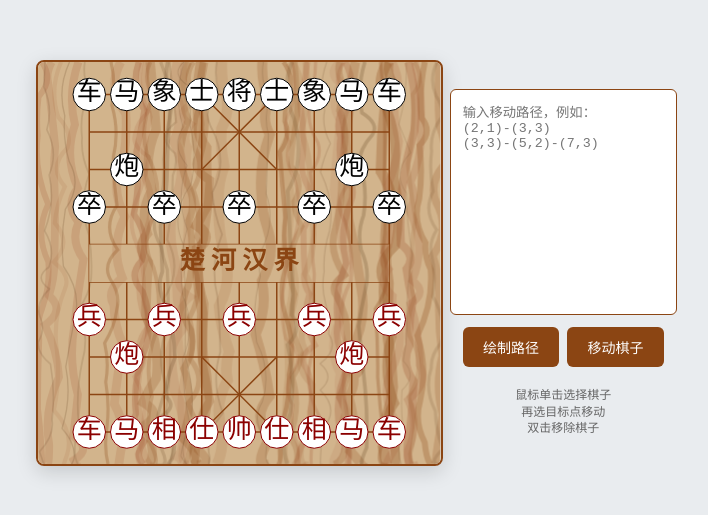
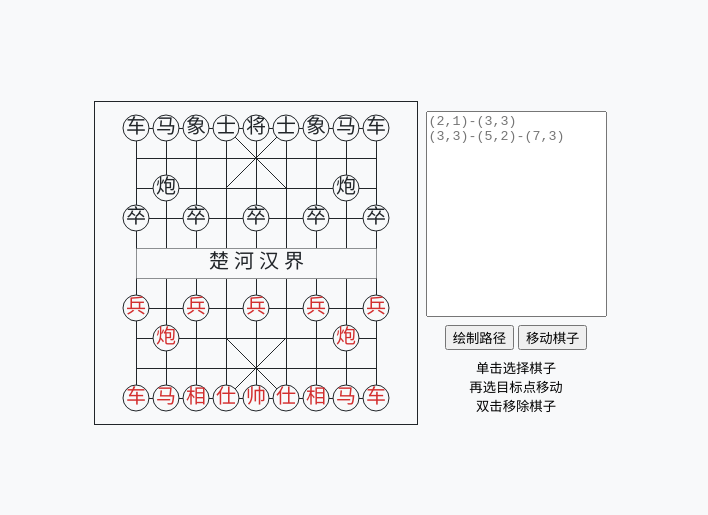
Before and after one commit to lijh8/lijh8.github.io, a plain HTML site: page index.html in a window 1280 px wide. Shown: the part 137-652 px from the top of the page, without its empty margins (290-998 px from the left). Drawn offline with Linux system fonts and the light colour scheme.

Commit message:
Add files via upload

```diff
--- a/index.html
+++ b/index.html
@@ -5,27 +5,41 @@
     <meta charset="UTF-8" />
     <title>中国象棋</title>
     <style>
+        :root {
+            color-scheme: light dark;
+            --bg-color: #f8f9fa;
+            --fg-color: #212529;
+            --red-piece-color: #d32f2f;
+            --path-color: #1565c0;
+        }
+
+        @media (prefers-color-scheme: dark) {
+            :root {
+                --bg-color: #212529;
+                --fg-color: #f8f9fa;
+                --red-piece-color: #ff5252;
+                --path-color: #64b5f6;
+            }
+        }
+
         body {
             align-items: center;
+            background-color: var(--bg-color);
             display: flex;
             flex-direction: column;
             justify-content: center;
+            margin: 0;
             min-height: 100vh;
-            margin: 0;
-            background: #e9ecef;
         }
 
         .container {
             align-items: center;
             display: flex;
-            gap: 20px;
-            padding: 20px;
+            gap: 8px;
         }
 
         #chessboard {
-            border: 2px solid #8B4513;
-            border-radius: 8px;
-            box-shadow: 0 6px 20px rgba(0, 0, 0, 0.15);
+            border: 1px solid var(--fg-color);
             cursor: default;
         }
 
@@ -33,56 +47,13 @@
             align-items: center;
             display: flex;
             flex-direction: column;
-            gap: 12px;
-            min-width: 200px;
+            gap: 8px;
         }
 
         textarea {
             font-family: monospace;
             height: 200px;
-            width: 100%;
             resize: none;
-            border: 1px solid #8B4513;
-            border-radius: 6px;
-            padding: 12px;
-            background: white;
-        }
-
-        .buttons {
-            display: flex;
-            gap: 8px;
-            width: 100%;
-        }
-
-        button {
-            background: #8B4513;
-            color: white;
-            border: none;
-            padding: 10px 16px;
-            border-radius: 6px;
-            cursor: pointer;
-            transition: all 0.2s;
-            flex: 1;
-            font-size: 14px;
-        }
-
-        button:hover {
-            background: #A0522D;
-            transform: translateY(-1px);
-        }
-
-        .instructions {
-            text-align: center;
-            color: #666;
-            font-size: 12px;
-            line-height: 1.4;
-            margin-top: 8px;
-        }
-
-        @media (max-width: 768px) {
-            .container {
-                flex-direction: column;
-            }
         }
     </style>
 </head>
@@ -91,46 +62,35 @@
     <div class="container">
         <svg id="chessboard"></svg>
         <div class="controls">
-            <textarea id="pathInput" placeholder="输入移动路径，例如：&#10;(2,1)-(3,3)&#10;(3,3)-(5,2)-(7,3)"></textarea>
+            <textarea id="pathInput" placeholder="(2,1)-(3,3)&#10;(3,3)-(5,2)-(7,3)"></textarea>
             <div class="buttons">
-                <button onclick="drawPaths()">绘制路径</button>
-                <button onclick="movePieces()">移动棋子</button>
+                <button id="drawPathsBtn">绘制路径</button>
+                <button id="movePiecesBtn">移动棋子</button>
             </div>
-            <div class="instructions">
-                鼠标单击选择棋子<br>
-                再选目标点移动<br>
-                双击移除棋子
+            <div style="text-align: center;">
+                <small>
+                    单击选择棋子<br>
+                    再选目标点移动<br>
+                    双击移除棋子
+                </small>
             </div>
         </div>
     </div>
 
     <script>
-        // 常量配置
+        const PIECE_SIZE = 20;
         const CONFIG = {
             NUM_FILES: 9,
-            NUM_RANKS: 10,
-            FONT_SIZE: 25,
-            COLORS: {
-                WOOD_BASE: '#D2B48C',
-                WOOD_DARK: '#8B4513',
-                WOOD_MEDIUM: '#A0522D',
-                WOOD_DARKEST: '#654321',
-                RED_PIECE: '#8B0000',
-                BLACK_PIECE: '#000',
-                PATH: '#FF4500'
-            }
+            NUM_RANKS: 10
         };
-
-        // 计算派生常量
-        const CELL_SIZE = CONFIG.FONT_SIZE * 1.5;
-        const RADIUS = CONFIG.FONT_SIZE * 0.65;
+        const CELL_SIZE = PIECE_SIZE * 1.5;
+        const RADIUS = PIECE_SIZE * 0.65;
         const VERTICAL_MARGIN = RADIUS * 2;
-        const SVG_SIZE = (CONFIG.NUM_RANKS - 1) * CELL_SIZE + VERTICAL_MARGIN * 2;
         const BOARD_WIDTH = (CONFIG.NUM_FILES - 1) * CELL_SIZE;
         const BOARD_HEIGHT = (CONFIG.NUM_RANKS - 1) * CELL_SIZE;
+        const SVG_SIZE = BOARD_HEIGHT + VERTICAL_MARGIN * 2;
         const HORIZONTAL_MARGIN = (SVG_SIZE - BOARD_WIDTH) / 2;
 
-        // 坐标转换对象
         const coordinate = {
             toSVGPos(col, row) {
                 return {
@@ -138,19 +98,16 @@
                     y: VERTICAL_MARGIN + (CONFIG.NUM_RANKS - row) * CELL_SIZE
                 };
             },
-
             toBoardPos(x, y) {
                 const col = CONFIG.NUM_FILES - Math.round((x - HORIZONTAL_MARGIN) / CELL_SIZE);
                 const row = CONFIG.NUM_RANKS - Math.round((y - VERTICAL_MARGIN) / CELL_SIZE);
                 return { col, row };
             },
-
             isValidPosition(col, row) {
                 return col >= 1 && col <= CONFIG.NUM_FILES && row >= 1 && row <= CONFIG.NUM_RANKS;
             }
         };
 
-        // 棋子初始配置
         const PIECE_TEMPLATES = {
             black: [
                 { cols: [1, 2, 3, 4, 5, 6, 7, 8, 9], row: 10, names: ["车", "马", "象", "士", "将", "士", "象", "马", "车"] },
@@ -164,160 +121,91 @@
             ]
         };
 
-        // 全局状态
         let pieces = [];
         let currentPaths = [];
         let selectedPiece = null;
 
-        // DOM 工具函数
         function el(tag, attributes = {}) {
             const element = document.createElementNS("http://www.w3.org/2000/svg", tag);
             Object.entries(attributes).forEach(([key, value]) => {
-                element.setAttribute(key, value);
+                element.setAttribute(key, String(value));
             });
             return element;
         }
 
-        // 木材纹理生成
-        function createWoodTexture() {
-            const texture = el('defs');
-            const pattern = el('pattern', {
-                id: 'woodPattern',
-                patternUnits: 'userSpaceOnUse',
-                width: SVG_SIZE,
-                height: SVG_SIZE
-            });
+        function drawGrid() {
+            const gridLayer = el('g');
 
-            // 基础背景
-            pattern.appendChild(el('rect', {
-                width: '100%',
-                height: '100%',
-                fill: CONFIG.COLORS.WOOD_BASE
-            }));
-
-            // 生成随机木材纹理
-            const createWoodGrain = (count, colors, widthRange, opacityRange) => {
-                for (let i = 0; i < count; i++) {
-                    const x = Math.random() * SVG_SIZE;
-                    const width = widthRange[0] + Math.random() * widthRange[1];
-                    const opacity = opacityRange[0] + Math.random() * opacityRange[1];
-                    const color = colors[i % colors.length];
-
-                    const pathData = ['M', x, 0];
-                    let currentY = 0;
-
-                    while (currentY < SVG_SIZE) {
-                        const segmentHeight = 20 + Math.random() * 50;
-                        const nextY = Math.min(currentY + segmentHeight, SVG_SIZE);
-                        const controlX = x + (Math.random() - 0.5) * 30;
-                        const controlY = currentY + segmentHeight / 2;
-                        const endX = x + (Math.random() - 0.5) * 15;
-
-                        pathData.push('Q', controlX, controlY, endX, nextY);
-                        currentY = nextY;
-                    }
-
-                    pattern.appendChild(el('path', {
-                        d: pathData.join(' '),
-                        stroke: color,
-                        'stroke-width': width,
-                        opacity: opacity,
-                        fill: 'none'
-                    }));
-                }
-            };
-
-            // 添加主要纹理和细节纹理
-            createWoodGrain(40, [CONFIG.COLORS.WOOD_DARK, CONFIG.COLORS.WOOD_MEDIUM], [3, 8], [0.1, 0.2]);
-            createWoodGrain(15, [CONFIG.COLORS.WOOD_DARKEST], [1, 3], [0.15, 0.1]);
-
-            texture.appendChild(pattern);
-            return texture;
-        }
-
-        // 棋盘绘制函数
-        function drawGrid() {
-            const gridLayer = el('g', { id: 'gridLayer' });
-
-            // 绘制横线
             for (let i = 0; i < CONFIG.NUM_RANKS; i++) {
-                const y = VERTICAL_MARGIN + i * CELL_SIZE;
+                const y = VERTICAL_MARGIN + i * CELL_SIZE + 0.5; // 1px的svg直线把坐标加0.5更清晰
                 gridLayer.appendChild(el('line', {
                     x1: HORIZONTAL_MARGIN, y1: y,
                     x2: HORIZONTAL_MARGIN + BOARD_WIDTH, y2: y,
-                    stroke: CONFIG.COLORS.WOOD_DARK,
-                    'stroke-width': '1.5'
+                    stroke: 'var(--fg-color)',
+                    'stroke-width': '1'
                 }));
             }
 
-            // 绘制竖线
             for (let i = 0; i < CONFIG.NUM_FILES; i++) {
-                const x = HORIZONTAL_MARGIN + i * CELL_SIZE;
+                const x = HORIZONTAL_MARGIN + i * CELL_SIZE + 0.5; // 1px的svg直线把坐标加0.5更清晰
                 gridLayer.appendChild(el('line', {
                     x1: x, y1: VERTICAL_MARGIN,
                     x2: x, y2: VERTICAL_MARGIN + BOARD_HEIGHT,
-                    stroke: CONFIG.COLORS.WOOD_DARK,
-                    'stroke-width': '1.5'
+                    stroke: 'var(--fg-color)',
+                    'stroke-width': '1'
                 }));
             }
 
-            // 绘制斜线（九宫格）
             const drawDiagonal = (x1, y1, x2, y2) => {
-                gridLayer.appendChild(el('line', {
-                    x1, y1, x2, y2,
-                    stroke: CONFIG.COLORS.WOOD_DARK,
-                    'stroke-width': '1.5'
-                }));
+                gridLayer.appendChild(el('line', { x1, y1, x2, y2, stroke: 'var(--fg-color)', 'stroke-width': '1' }));
             };
 
-            const x3 = HORIZONTAL_MARGIN + 3 * CELL_SIZE;
-            const x5 = HORIZONTAL_MARGIN + 5 * CELL_SIZE;
-            const y0 = VERTICAL_MARGIN;
-            const y2 = VERTICAL_MARGIN + 2 * CELL_SIZE;
-            const y7 = VERTICAL_MARGIN + 7 * CELL_SIZE;
-            const y9 = VERTICAL_MARGIN + 9 * CELL_SIZE;
+            const diagonals = [
+                { c1: 4, r1: 8, c2: 6, r2: 10 },
+                { c1: 4, r1: 10, c2: 6, r2: 8 },
+                { c1: 4, r1: 1, c2: 6, r2: 3 },
+                { c1: 4, r1: 3, c2: 6, r2: 1 },
+            ];
 
-            drawDiagonal(x3, y0, x5, y2);
-            drawDiagonal(x5, y0, x3, y2);
-            drawDiagonal(x3, y7, x5, y9);
-            drawDiagonal(x5, y7, x3, y9);
+            diagonals.forEach(d => {
+                const p1 = coordinate.toSVGPos(d.c1, d.r1);
+                const p2 = coordinate.toSVGPos(d.c2, d.r2);
+                drawDiagonal(p1.x, p1.y, p2.x, p2.y);
+            });
 
             return gridLayer;
         }
 
         function drawRiver() {
-            const riverLayer = el('g', { id: 'riverLayer' });
+            const riverLayer = el('g');
             const riverY = VERTICAL_MARGIN + 4 * CELL_SIZE;
 
-            // 楚河汉界背景
             riverLayer.appendChild(el('rect', {
-                x: HORIZONTAL_MARGIN,
-                y: riverY,
+                x: HORIZONTAL_MARGIN + 0.5, // 1px的svg直线把坐标加0.5更清晰
+                y: riverY + 0.5,
                 width: BOARD_WIDTH,
                 height: CELL_SIZE,
-                fill: 'url(#woodPattern)',
-                'stroke': 'none'
+                fill: 'var(--bg-color)'
             }));
 
-            // 楚河汉界文字
             const riverText = el('text', {
-                x: HORIZONTAL_MARGIN + BOARD_WIDTH / 2,
-                y: riverY + CELL_SIZE / 2,
-                'font-size': CONFIG.FONT_SIZE,
-                'text-anchor': 'middle',
+                x: HORIZONTAL_MARGIN + BOARD_WIDTH / 2 + 0.5, // 1px的svg直线把坐标加0.5更清晰
+                y: riverY + CELL_SIZE / 2 + 0.5,
+                fill: 'var(--fg-color)',
+                'font-size': PIECE_SIZE,
                 'dominant-baseline': 'middle',
-                fill: CONFIG.COLORS.WOOD_DARK,
-                'font-weight': 'bold'
+                'text-anchor': 'middle'
             });
+
             riverText.textContent = "楚 河 汉 界";
             riverLayer.appendChild(riverText);
 
             return riverLayer;
         }
 
-        // 棋子管理函数
         function initializePieces() {
             pieces = [];
+
             Object.entries(PIECE_TEMPLATES).forEach(([color, templates]) => {
                 templates.forEach(template => {
                     template.cols.forEach((col, index) => {
@@ -346,36 +234,32 @@
                     transform: `translate(${pos.x}, ${pos.y})`
                 });
 
-                // 棋子圆形背景
                 g.appendChild(el('circle', {
                     r: RADIUS,
-                    fill: 'Canvas',
-                    stroke: piece.color === 'black' ? CONFIG.COLORS.BLACK_PIECE : CONFIG.COLORS.RED_PIECE,
+                    fill: 'var(--bg-color)',
+                    stroke: 'var(--fg-color)',
                     'stroke-width': '1'
                 }));
 
-                // 棋子文字
                 const text = el('text', {
-                    'font-size': CONFIG.FONT_SIZE,
-                    'text-anchor': 'middle',
+                    fill: piece.color === 'black' ? 'var(--fg-color)' : 'var(--red-piece-color)',
+                    'font-size': PIECE_SIZE,
                     'dominant-baseline': 'middle',
-                    fill: piece.color === 'black' ? CONFIG.COLORS.BLACK_PIECE : CONFIG.COLORS.RED_PIECE,
+                    'text-anchor': 'middle'
                 });
+
                 text.textContent = piece.name;
                 g.appendChild(text);
-
-                // 事件监听
                 g.addEventListener('dblclick', (e) => handlePieceDoubleClick(e, piece));
                 g.addEventListener('click', (e) => handlePieceClick(e, piece));
-
                 pieceLayer.appendChild(g);
             });
         }
 
-        // 事件处理函数
         function handlePieceDoubleClick(e, piece) {
             e.stopPropagation();
             const idx = pieces.findIndex(p => p.col === piece.col && p.row === piece.row);
+
             if (idx !== -1) {
                 pieces.splice(idx, 1);
                 e.target.closest('g').remove();
@@ -408,49 +292,42 @@
             pt.x = e.clientX;
             pt.y = e.clientY;
             const svgP = pt.matrixTransform(svg.getScreenCTM().inverse());
-            const boardPos = coordinate.toBoardPos(svgP.x, svgP.y);
+            const { col, row } = coordinate.toBoardPos(svgP.x, svgP.y);
 
-            if (!coordinate.isValidPosition(boardPos.col, boardPos.row)) return;
+            if (!coordinate.isValidPosition(col, row)) return;
 
-            const clickedPiece = pieces.find(p => p.col === boardPos.col && p.row === boardPos.row);
+            const clickedPiece = pieces.find(p => p.col === col && p.row === row);
             if (clickedPiece) {
                 handlePieceClick(e, clickedPiece);
             } else if (selectedPiece) {
-                moveSelectedPieceTo(boardPos.col, boardPos.row);
+                moveSelectedPieceTo(col, row);
             }
         }
 
-        // 棋子选择函数
         function selectPiece(g) {
-            g.querySelector('circle').setAttribute('stroke-width', '2');
+            const circle = g.querySelector('circle');
+            circle.setAttribute('stroke-width', '2');
         }
 
         function deselectPiece(g) {
-            g.querySelector('circle').setAttribute('stroke-width', '1');
+            const circle = g.querySelector('circle');
+            circle.setAttribute('stroke-width', '1');
         }
 
-        // 棋子移动函数
         function movePiece(fromCol, fromRow, toCol, toRow) {
-            // 边界检查
             if (!coordinate.isValidPosition(toCol, toRow)) return false;
-
-            // 目标位置检查
             if (hasPieceAt(toCol, toRow)) return false;
 
-            // 源位置检查
             const pieceIndex = pieces.findIndex(p => p.col === fromCol && p.row === fromRow);
             if (pieceIndex === -1) return false;
 
-            // 执行移动
             const piece = pieces[pieceIndex];
             const oldId = `${fromCol}-${fromRow}`;
             const newId = `${toCol}-${toRow}`;
-
             piece.col = toCol;
             piece.row = toRow;
 
             const pieceEl = document.querySelector(`#pieces g[data-piece-id="${oldId}"]`);
-            if (!pieceEl) return false;
 
             pieceEl.dataset.pos = `${toCol},${toRow}`;
             pieceEl.dataset.pieceId = newId;
@@ -463,6 +340,7 @@
         function moveSelectedPieceTo(col, row) {
             if (!selectedPiece) return;
             const success = movePiece(selectedPiece.col, selectedPiece.row, col, row);
+
             if (success) {
                 const g = document.querySelector(`#pieces g[data-piece-id="${col}-${row}"]`);
                 if (g) deselectPiece(g);
@@ -470,7 +348,6 @@
             }
         }
 
-        // 路径处理函数
         function parsePaths(input) {
             const paths = [];
             const pathMatches = input.match(/\(\s*\d+\s*,\s*\d+\s*\)(?:\s*-\s*\(\s*\d+\s*,\s*\d+\s*\))+/g) || [];
@@ -480,12 +357,12 @@
                 for (let i = 0; i < points.length - 2; i += 2) {
                     const c1 = points[i], r1 = points[i + 1];
                     const c2 = points[i + 2], r2 = points[i + 3];
-                    if (c1 >= 1 && c1 <= CONFIG.NUM_FILES && r1 >= 1 && r1 <= CONFIG.NUM_RANKS &&
-                        c2 >= 1 && c2 <= CONFIG.NUM_FILES && r2 >= 1 && r2 <= CONFIG.NUM_RANKS) {
+                    if (coordinate.isValidPosition(c1, r1) && coordinate.isValidPosition(c2, r2)) {
                         paths.push({ c1, r1, c2, r2 });
                     }
                 }
             }
+
             return paths;
         }
 
@@ -500,9 +377,9 @@
                 layer.appendChild(el('line', {
                     x1: p1.x, y1: p1.y,
                     x2: p2.x, y2: p2.y,
-                    stroke: CONFIG.COLORS.PATH,
-                    'stroke-dasharray': '5,5',
-                    'stroke-width': '2'
+                    stroke: 'var(--path-color)',
+                    'stroke-width': '2',
+                    'stroke-dasharray': '5,5'
                 }));
             });
         }
@@ -514,51 +391,32 @@
             }
         }
 
-        // 工具函数
         function hasPieceAt(col, row) {
             return pieces.some(p => p.col === col && p.row === row);
         }
 
-        // 初始化函数
         function initChessboard() {
             const svg = document.getElementById('chessboard');
             svg.setAttribute('width', SVG_SIZE);
             svg.setAttribute('height', SVG_SIZE);
             svg.innerHTML = '';
 
-            // 创建图层
             const layers = {
-                background: el('g', { id: 'background' }),
-                grid: el('g', { id: 'gridLayer' }),
-                river: el('g', { id: 'riverLayer' }),
+                grid: drawGrid(),
+                river: drawRiver(),
                 paths: el('g', { id: 'paths' }),
                 pieces: el('g', { id: 'pieces' })
             };
 
-            // 设置背景
-            layers.background.appendChild(createWoodTexture());
-            layers.background.appendChild(el('rect', {
-                width: '100%',
-                height: '100%',
-                fill: 'url(#woodPattern)'
-            }));
-
-            // 绘制棋盘元素
-            layers.grid.appendChild(drawGrid());
-            layers.river.appendChild(drawRiver());
-
-            // 按正确顺序添加图层
             Object.values(layers).forEach(layer => svg.appendChild(layer));
 
-            // 初始化棋子
             initializePieces();
             drawPieces();
-
-            // 添加事件监听
             svg.addEventListener('click', handleBoardClick);
+            document.getElementById('drawPathsBtn').addEventListener('click', drawPaths);
+            document.getElementById('movePiecesBtn').addEventListener('click', movePieces);
         }
 
-        // 初始化应用
         initChessboard();
     </script>
 </body>
```
